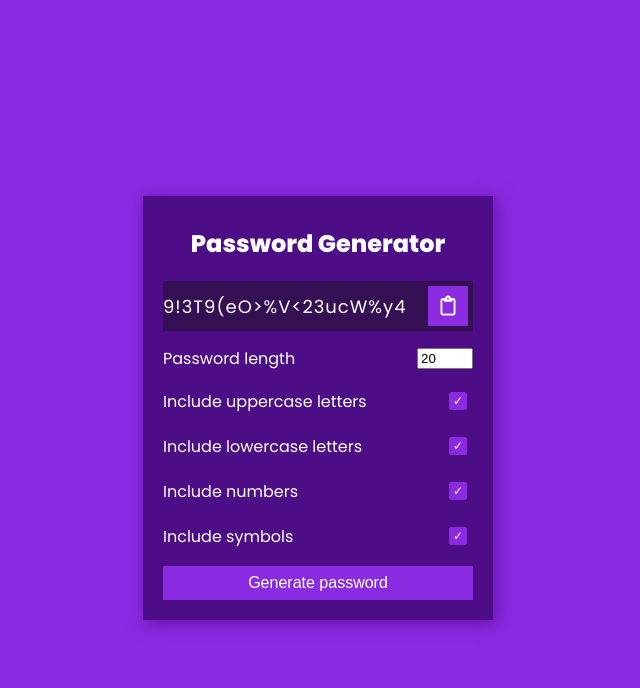
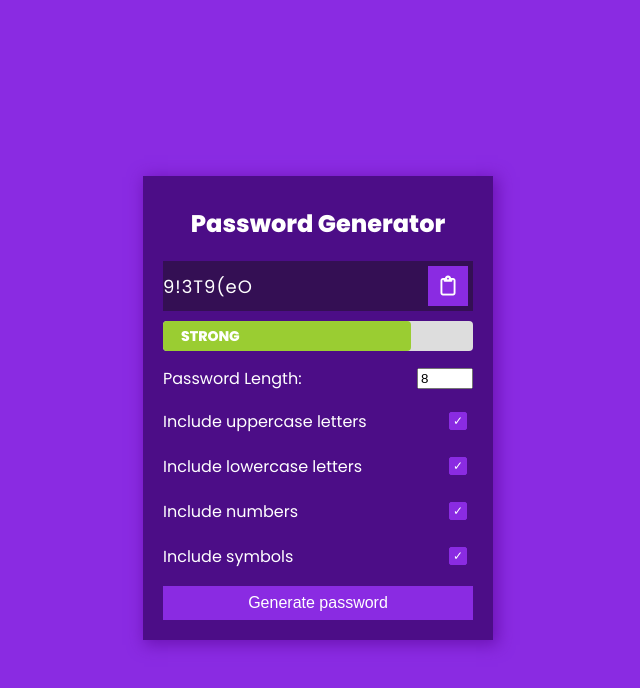
Before and after one commit to bushra808/SecurePasswordGen, a plain HTML site: page home.html in a window 1280 px wide. Both pictures are taken after a click on the button "Generate password". Shown: the whole page, without its empty margins (322-962 px from the left). Drawn offline with Linux system fonts and the light colour scheme.

Commit message:
with password strength indicator

```diff
--- a/home.html
+++ b/home.html
@@ -19,10 +19,14 @@
           <i class="far fa-clipboard"></i>
         </button>
       </div>
+      <div class="strength-indicator">
+        <div id="strength-bar" data-strength-text=""></div>
+      </div>
       <div class="settings">
         <div class="setting">
-          <label>Password length</label>
-          <input type="number" id="length" min="4" max="20" value="20" />
+          <label for="length">Password Length:</label>
+          <input type="number" id="length" min="4" max="20" value="8" />
+          <span id="lengthError"></span>
         </div>
         <div class="setting">
           <label>Include uppercase letters</label>
--- a/script.js
+++ b/script.js
@@ -7,6 +7,7 @@ const numbersEl = document.getElementById('numbers');
 const symbolsEl = document.getElementById('symbols');
 const generateEl = document.getElementById('generate');
 const clipboard = document.getElementById('clipboard');
+const lengthErrorEl = document.getElementById('lengthError');
 
 const randomFunc = { //an object holding references to different functions
 	lower: getRandomLower,
@@ -29,11 +30,22 @@ clipboard.addEventListener('click', () => {
     document.execCommand('copy'); // Copy the selected text to the clipboard
     textarea.remove(); // Remove the textarea element from the document
     alert('Password copied to clipboard'); // Show an alert message to notify the user
+
   });
 
 
   generate.addEventListener('click', () => {
     const length = +lengthEl.value; // Get the user-selected password length as a number
+
+    if (length < 4 || length > 20) {
+      lengthErrorEl.textContent = "Please enter a valid length.";
+      lengthErrorEl.style.display = "block";
+      resultEl.innerText = "";
+      return;
+    } else {
+      lengthErrorEl.style.display = "none";
+    }
+
     const hasLower = lowercaseEl.checked; // Check if the user selected lowercase letters
     const hasUpper = uppercaseEl.checked; // Check if the user selected uppercase letters
     const hasNumber = numbersEl.checked; // Check if the user selected numbers
@@ -41,7 +53,65 @@ clipboard.addEventListener('click', () => {
 
     // Call the generatePassword function with the user-selected criteria and update the result element
     resultEl.innerText = generatePassword(hasLower, hasUpper, hasNumber, hasSymbol, length);
+
+    const passwordStrength = getPasswordStrength(resultEl.innerText);
+    setStrengthIndicator(passwordStrength);
   });
+
+  function getPasswordStrength(password) {
+    const length = password.length;
+    const hasLower = /[a-z]/.test(password);
+    const hasUpper = /[A-Z]/.test(password);
+    const hasNumber = /\d/.test(password);
+    const hasSymbol = /[^a-zA-Z\d]/.test(password);
+
+    let strength = 0;
+
+    // Assign points for each characteristic
+    if (length >= 10) {
+      strength += 2; // Good length
+    }
+    else if(length >= 8) {
+      strength += 1; // Good length
+    }
+
+    if (hasLower || hasUpper) {
+      strength += 1;
+    }
+
+    if (hasNumber) {
+      strength += 1; // Numbers present
+    }
+
+    if (hasSymbol) {
+      strength += 1; // Symbols present
+    }
+
+    return strength;
+  }
+
+
+
+
+
+  function setStrengthIndicator(strength) {
+    const strengthBar = document.getElementById('strength-bar');
+    const strengthIndicator = document.querySelector('.strength-indicator');
+    const strengthTextValues = ['VERY WEAK', 'WEAK', 'OKAY', 'STRONG', 'VERY STRONG'];
+    const strengthClass = ['very-weak', 'weak', 'okay', 'strong', 'very-strong'];
+
+    if (strength === 0) {
+      strengthIndicator.style.display = 'none';
+    } else {
+      strengthIndicator.style.display = 'block';
+      strengthBar.style.width = `${strength * 20}%`;
+      strengthBar.setAttribute('data-strength-text', strengthTextValues[strength - 1]);
+      strengthIndicator.className = 'strength-indicator ' + strengthClass[strength - 1];
+    }
+  }
+
+
+
 
 
   function generatePassword(lower, upper, number, symbol, length) {
@@ -59,6 +129,9 @@ clipboard.addEventListener('click', () => {
       const funcName = Object.keys(typesArr[randomTypeIndex])[0];
       generatedPassword += randomFunc[funcName]();
     }
+
+    // const strengthIndicator = document.getElementById('strength-bar');
+    // strengthIndicator.innerText = getPasswordStrength(generatedPassword);
 
     return generatedPassword;
   }
--- a/style.css
+++ b/style.css
@@ -117,6 +117,71 @@ input[type="checkbox"]:checked::before {
   margin: 15px 0;
 }
 
+.setting #lengthError {
+  padding-left: 10px;
+  color: red;
+  font-size: 12px;
+}
+.setting #lengthError {
+  padding-left: 10px;
+  color: red;
+  font-size: 12px;
+}
+
+.strength-indicator {
+  width: 100%;
+  height: 30px;
+  background-color: #ddd;
+  border-radius: 4px;
+  position: relative;
+  display: none; /* Initially hide the strength indicator */
+}
+
+#strength-bar {
+  height: 100%;
+  border-radius: 4px;
+  transition: width 0.3s ease;
+  margin: 10px 0;
+}
+
+#strength-bar::before {
+  content: attr(data-strength-text);
+  position: absolute;
+  top: 50%;
+  left: 10px; /* Adjust the left position for text */
+  transform: translateY(-50%);
+  color: #fff;
+  font-size: 14px;
+  font-weight: bold;
+  padding: 4px 8px;
+  border-radius: 4px;
+}
+
+.strength-indicator.very-weak #strength-bar {
+  background-color: red;
+  width: 20%;
+}
+
+.strength-indicator.weak #strength-bar {
+  background-color: orange;
+  width: 40%;
+}
+
+.strength-indicator.okay #strength-bar {
+  background-color: coral;
+  width: 60%;
+}
+
+.strength-indicator.strong #strength-bar {
+  background-color: yellowgreen;
+  width: 80%;
+}
+
+.strength-indicator.very-strong #strength-bar {
+  background-color: green;
+  width: 100%;
+}
+
 @media screen and (max-width: 400px) {
   .result-container {
     font-size: 14px;
```
